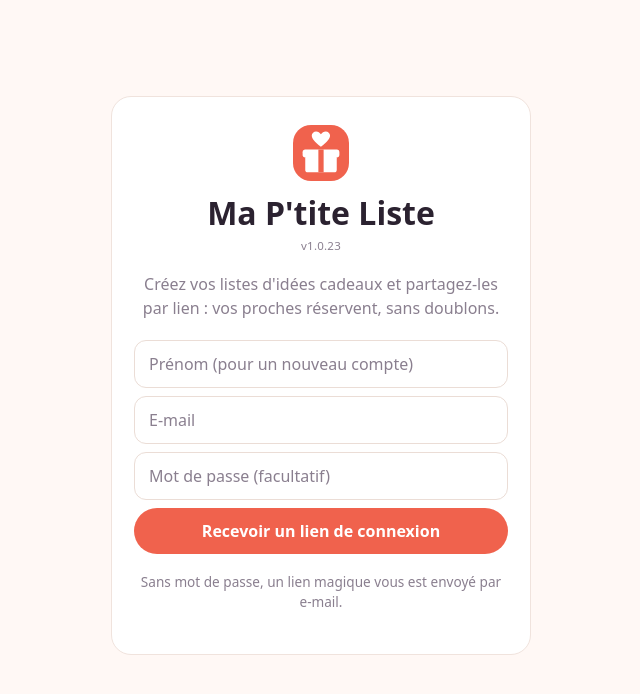
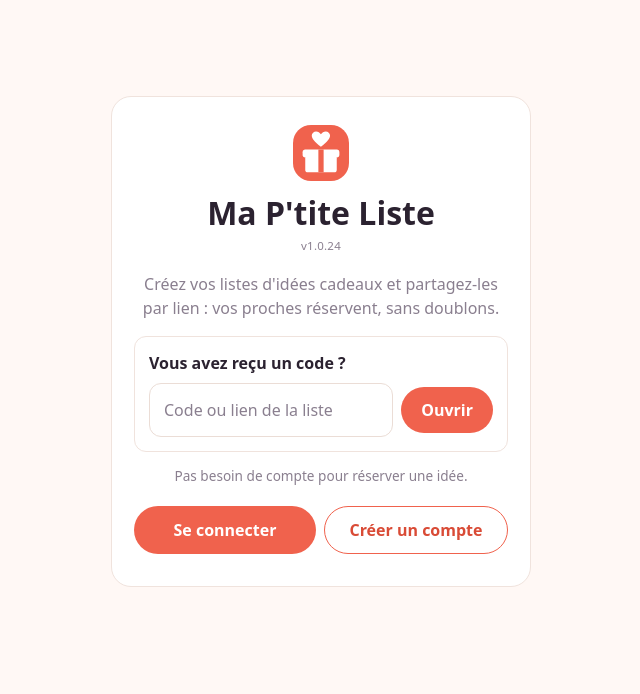
Before and after one commit to LORDINGBEATEN/Cadeaux, a React (Vite) app: page / in a window 1280 px wide. Shown: the top 694 px of the page, without its empty margins (319-959 px from the left). Built offline with nearby package versions, Linux system fonts and the light colour scheme; no server answers.

Commit message:
Page d'accueil : saisie de code, connexion et inscription séparées
Co-Authored-By: Claude Sonnet 5.5 <noreply@anthropic.com>

```diff
--- a/src/pages/Login.tsx
+++ b/src/pages/Login.tsx
@@ -1,31 +1,59 @@
 import { useState } from 'react'
+import { useNavigate } from 'react-router-dom'
 import { supabase } from '../lib/supabase'
 import { VERSION } from '../lib/Brand'
 
+type Mode = 'home' | 'signin' | 'signup'
+
+// Accepte un code seul ou un lien complet (…/s/<code>).
+function extractCode(v: string): string {
+  const s = v.trim()
+  const m = s.match(/\/s\/([^/?#\s]+)/)
+  return m ? m[1] : s
+}
+
 export default function Login() {
+  const nav = useNavigate()
+  const [mode, setMode] = useState<Mode>('home')
+  const [code, setCode] = useState('')
   const [email, setEmail] = useState('')
   const [password, setPassword] = useState('')
   const [name, setName] = useState('')
   const [msg, setMsg] = useState('')
   const [err, setErr] = useState('')
 
-  async function submit(e: React.FormEvent) {
+  function go(m: Mode) { setMode(m); setErr(''); setMsg('') }
+
+  function openCode(e: React.FormEvent) {
+    e.preventDefault()
+    const c = extractCode(code)
+    if (!c) return setErr('Saisissez le code ou le lien de la liste.')
+    nav(`/s/${encodeURIComponent(c)}`)
+  }
+
+  async function signIn(e: React.FormEvent) {
     e.preventDefault()
     setErr(''); setMsg('')
-    if (password) {
-      let { error } = await supabase.auth.signInWithPassword({ email, password })
-      if (error) {
-        const r = await supabase.auth.signUp({ email, password, options: { data: { name: name || undefined } } })
-        if (r.error) return setErr(error.message)
-        if (!r.data.session) setMsg('Compte créé : vérifiez vos e-mails pour confirmer.')
+    const { error } = await supabase.auth.signInWithPassword({ email, password })
+    if (error) setErr('E-mail ou mot de passe incorrect.')
   }
-    } else {
-      const { error } = await supabase.auth.signInWithOtp({
-        email, options: { emailRedirectTo: window.location.origin, data: { name: name || undefined } },
+
+  async function signUp(e: React.FormEvent) {
+    e.preventDefault()
+    setErr(''); setMsg('')
+    const { data, error } = await supabase.auth.signUp({
+      email, password, options: { data: { name: name.trim() || undefined } },
     })
     if (error) return setErr(error.message)
+    if (!data.session) setMsg('Compte créé : vérifiez vos e-mails pour confirmer.')
+  }
+
+  async function magic() {
+    setErr(''); setMsg('')
+    if (!email) return setErr('Saisissez d\'abord votre e-mail.')
+    const { error } = await supabase.auth.signInWithOtp({ email, options: { emailRedirectTo: window.location.origin } })
+    if (error) return setErr(error.message)
     setMsg('Lien de connexion envoyé ! Regardez votre boîte mail.')
-    }
   }
 
   return (
@@ -34,13 +62,41 @@ export default function Login() {
       <h1 style={{ marginBottom: 0 }}>Ma P'tite Liste</h1>
       <small className="ver">{VERSION}</small>
       <p className="muted">Créez vos listes d'idées cadeaux et partagez-les par lien : vos proches réservent, sans doublons.</p>
-      <form onSubmit={submit}>
-        <input type="text" placeholder="Prénom (pour un nouveau compte)" value={name} onChange={e => setName(e.target.value)} />
+
+      {mode === 'home' && <>
+        <form onSubmit={openCode} className="code-box">
+          <strong>Vous avez reçu un code ?</strong>
+          <div className="row">
+            <input type="text" placeholder="Code ou lien de la liste" value={code} onChange={e => setCode(e.target.value)} />
+            <button>Ouvrir</button>
+          </div>
+        </form>
+        <p className="muted small">Pas besoin de compte pour réserver une idée.</p>
+        <div className="row auth-btns">
+          <button type="button" onClick={() => go('signin')}>Se connecter</button>
+          <button type="button" className="secondary" onClick={() => go('signup')}>Créer un compte</button>
+        </div>
+      </>}
+
+      {mode === 'signin' && (
+        <form onSubmit={signIn}>
           <input type="email" required placeholder="E-mail" value={email} onChange={e => setEmail(e.target.value)} />
-        <input type="password" placeholder="Mot de passe (facultatif)" value={password} onChange={e => setPassword(e.target.value)} />
-        <button>{password ? 'Se connecter / créer le compte' : 'Recevoir un lien de connexion'}</button>
+          <input type="password" required placeholder="Mot de passe" value={password} onChange={e => setPassword(e.target.value)} />
+          <button>Se connecter</button>
+          <p className="muted small"><a href="#" onClick={e => { e.preventDefault(); magic() }}>Recevoir un lien de connexion par e-mail</a></p>
         </form>
-      <p className="muted small">Sans mot de passe, un lien magique vous est envoyé par e-mail.</p>
+      )}
+
+      {mode === 'signup' && (
+        <form onSubmit={signUp}>
+          <input type="text" required placeholder="Prénom" value={name} onChange={e => setName(e.target.value)} />
+          <input type="email" required placeholder="E-mail" value={email} onChange={e => setEmail(e.target.value)} />
+          <input type="password" required minLength={6} placeholder="Mot de passe (6 caractères min.)" value={password} onChange={e => setPassword(e.target.value)} />
+          <button>Créer mon compte</button>
+        </form>
+      )}
+
+      {mode !== 'home' && <p className="muted small"><a href="#" onClick={e => { e.preventDefault(); go('home') }}>← Retour</a></p>}
       {msg && <p className="ok">{msg}</p>}
       {err && <p className="err">{err}</p>}
     </main>
--- a/src/style.css
+++ b/src/style.css
@@ -144,3 +144,9 @@ ol { padding-left:1.2rem } li { margin:4px 0 }
 
 .mark-img { width:36px; height:36px; border-radius:12px; display:block }
 .card.hero .mark-img { width:56px; height:56px; border-radius:18px; margin:0 auto 10px }
+
+.code-box{margin:1rem 0 .25rem;padding:14px;border:1px solid var(--line,#ecd9cc);border-radius:12px;background:#fff;text-align:left}
+.code-box .row{display:flex;gap:8px;margin-top:8px}
+.code-box .row input{flex:1;margin:0}
+.auth-btns{display:flex;gap:8px;margin-top:1rem}
+.auth-btns button{flex:1}
--- a/version.json
+++ b/version.json
@@ -1,5 +1,5 @@
 {
   "major": 1,
   "minor": 0,
-  "build": 23
+  "build": 24
 }
```
Lines whose indentation alone changed are shown as unchanged.
